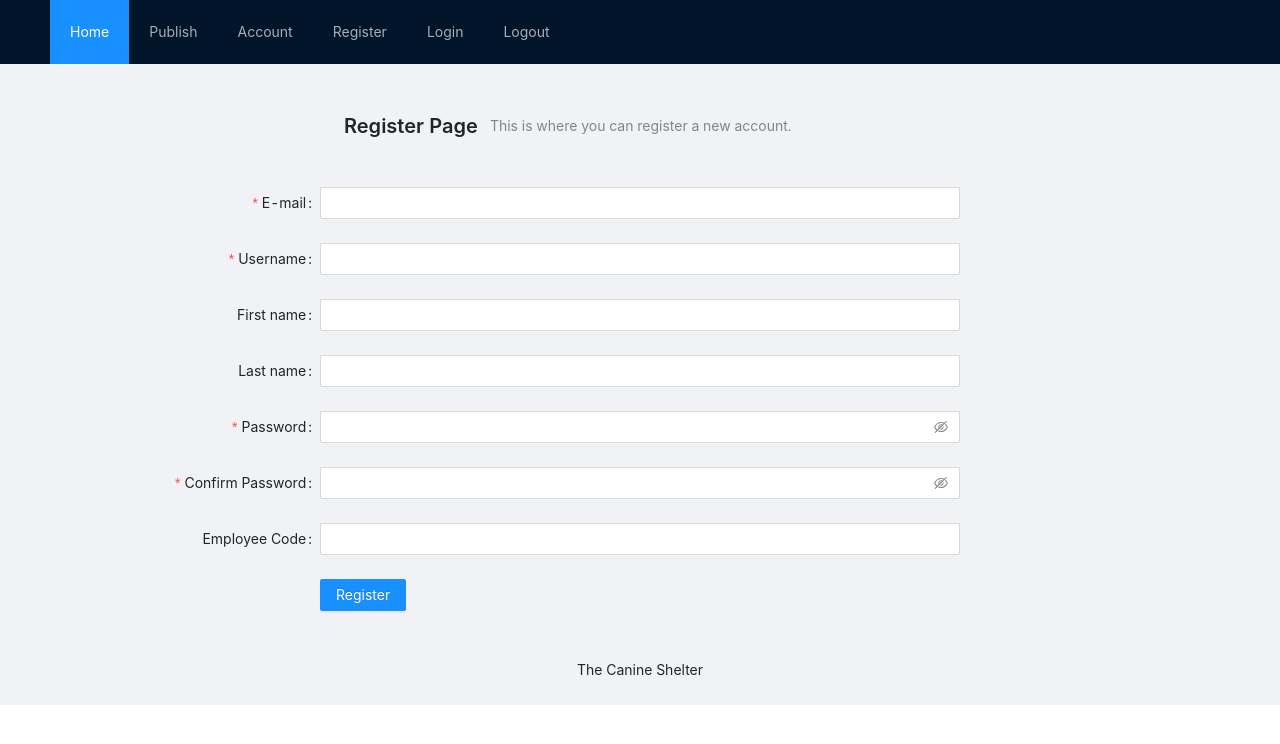
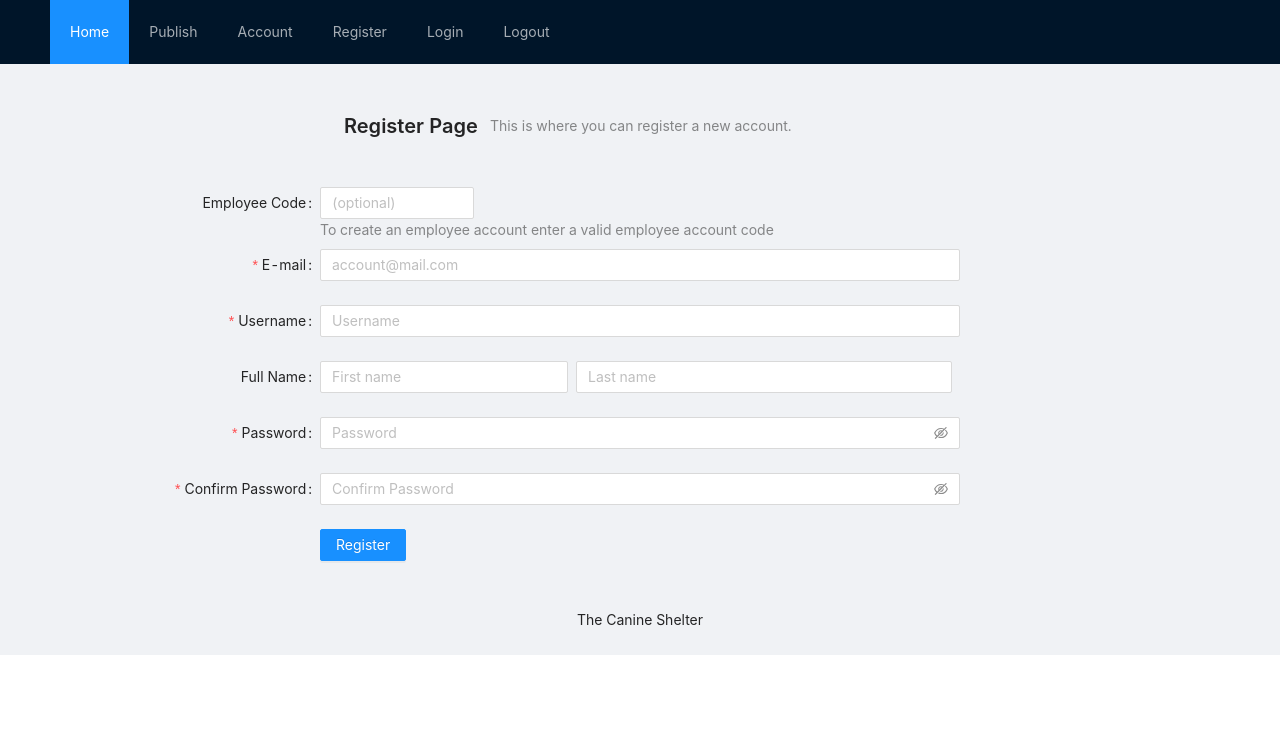
Before and after one commit to SyamMarcus/Web-Development-FrontEnd-Uni-Module, a React (Create React App) app in the folder front-end-app/: page /register in a window 1280 px wide. Shown: the top 744 px of the page. Built offline with nearby package versions, Linux system fonts and the light colour scheme.

Commit message:
version 0.4.0
Feat:
- Added check for user role from the user session to add conditional rendering for the publish page
- Improved UI formatting by importing and implenting antd components in the register and login pages

```diff
--- a/front-end-app/src/App.js
+++ b/front-end-app/src/App.js
@@ -25,7 +25,9 @@ class App extends React.Component {
   constructor(props) {
     super(props);
     this.state = {
-      user: {loggedIn: false}
+      user: {
+        loggedIn: false,
+      }
     }
 
     this.login = this.login.bind(this);
--- a/front-end-app/src/components/login.js
+++ b/front-end-app/src/components/login.js
@@ -1,5 +1,5 @@
 import React from 'react';
-import { PageHeader, Form, Input, Button, Checkbox } from 'antd';
+import { Space, PageHeader, Form, Input, Button } from 'antd';
 import { UserOutlined, LockOutlined } from '@ant-design/icons';
 import UserContext from '../contexts/user';
 import { status, json } from '../utilities/requestHandlers';
@@ -51,6 +51,7 @@ class LoginForm extends React.Component {
             title="Login Page"
             subTitle="This is where you can login."/>
         </div>
+
         <Form {...formItemLayout}
           name="normal_login"
           className="login-form"
@@ -60,12 +61,14 @@ class LoginForm extends React.Component {
         >
           <Form.Item
             name="username"
+            label="Username"
             rules={[{ required: true, message: 'Please input your Username!' }]}
           >
             <Input prefix={<UserOutlined className="site-form-item-icon" />} placeholder="Username" />
           </Form.Item>
           <Form.Item
             name="password"
+            label="Password"
             rules={[{ required: true, message: 'Please input your Password!' }]}
           >
             <Input
@@ -74,17 +77,16 @@ class LoginForm extends React.Component {
               placeholder="Password"
             />
           </Form.Item>
-          <Form.Item>
-            <Form.Item name="remember" valuePropName="checked" noStyle>
-              <Checkbox>Remember me</Checkbox>
-            </Form.Item>
-          </Form.Item>
 
           <Form.Item {...tailFormItemLayout}>
+          <Space size={'small'}>
             <Button type="primary" htmlType="submit" className="login-form-button">
               Log in
             </Button>
-            Or <a href="/register">register now!</a>
+            <Space size={'small'}>
+              Or <a href="/register">register now!</a>
+            </Space>
+          </Space>
           </Form.Item>
         </Form>
       </div>
--- a/front-end-app/src/components/publish.js
+++ b/front-end-app/src/components/publish.js
@@ -32,7 +32,6 @@ class RegistrationForm extends React.Component {
   constructor(props) {
     super(props);
     this.state = {
-      post: undefined
     }
     this.onFinish = this.onFinish.bind(this);
   }
@@ -68,9 +67,19 @@ class RegistrationForm extends React.Component {
 
   render() {
 
-    if(this.context.user.loggedIn === false) {
+    const user = this.context.user;
+
+    if(user.loggedIn === false) {
       return (
-          <p>Please Login as an employee to create a dog listing.</p>
+          <p>Please Login as an employee to publish a dog listing.</p>
+      );
+    }
+
+    if (user.role !== 'user') {
+      return (
+          <p>You must be logged in as an employee to publish a listing.
+             You are currently logged in as a basic user.
+             View account page for more info.</p>
       );
     }
 
--- a/front-end-app/src/components/register.js
+++ b/front-end-app/src/components/register.js
@@ -1,5 +1,5 @@
 import React from 'react';
-import { PageHeader, Form, Input, Button } from 'antd';
+import { Row, Col, PageHeader, Form, Input, Button } from 'antd';
 import { status, json } from '../utilities/requestHandlers';
 
 const formItemLayout = {
@@ -92,35 +92,51 @@ class RegistrationForm extends React.Component {
           <PageHeader className="site-page-header"
             title="Register Page"
             subTitle="This is where you can register a new account."/>
-            </div>
+        </div>
         <Form {...formItemLayout} name="register" onFinish={this.onFinish} scrollToFirstError>
+          <Form.Item style={{ marginBottom: 6 }} label="Employee Code"
+            extra="To create an employee account enter a valid employee account code">
+            <Row gutter={8}>
+              <Col span={6}>
+                <Form.Item
+                    name="employeeCode"
+                    noStyle
+                  >
+                  <Input placeholder="(optional)" />
+                </Form.Item>
+              </Col>
+            </Row>
+          </Form.Item>
 
           <Form.Item name="email" label="E-mail" rules={emailRules}>
-            <Input />
+            <Input placeholder="account@mail.com"/>
           </Form.Item>
 
           <Form.Item name="userName" label="Username" rules={userNameRules}>
-            <Input />
+            <Input placeholder="Username"/>
           </Form.Item>
 
-          <Form.Item name="firstName" label="First name">
-            <Input />
-          </Form.Item>
-
-          <Form.Item name="lastName" label="Last name">
-            <Input />
+          <Form.Item label="Full Name" style={{ marginBottom: 0 }}>
+            <Form.Item
+              name="firstName"
+              style={{ display: 'inline-block', width: 'calc(40% - 8px)' }}
+            >
+              <Input placeholder="First name" />
+            </Form.Item>
+            <Form.Item
+              name="lastName"
+              style={{ display: 'inline-block', width: 'calc(60% - 8px)', margin: '0 8px' }}
+            >
+              <Input placeholder="Last name" />
+            </Form.Item>
           </Form.Item>
 
           <Form.Item name="password" label="Password" hasFeedback rules={passwordRules}>
-            <Input.Password />
+            <Input.Password placeholder="Password"/>
           </Form.Item>
 
           <Form.Item name="confirm" label="Confirm Password" rules={confirmRules}>
-            <Input.Password />
-          </Form.Item>
-
-          <Form.Item name="employeeCode" label="Employee Code">
-            <Input />
+            <Input.Password placeholder="Confirm Password"/>
           </Form.Item>
 
           <Form.Item {...tailFormItemLayout}>
```
